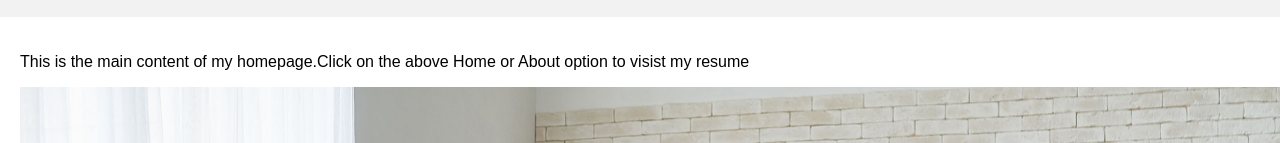
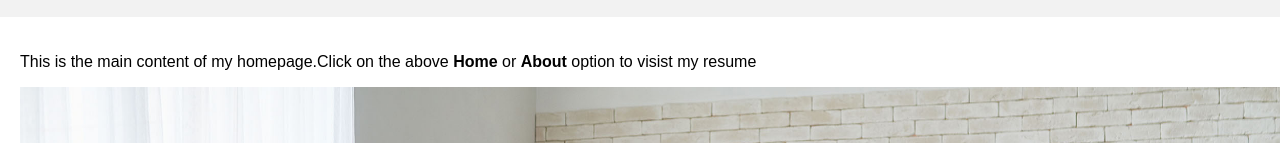
Before and after one commit to Rakshith-c/portpolio, a plain HTML site: page index.html in a window 1280 px wide. Shown: the part 189-332 px from the top of the page. Drawn offline with Linux system fonts and the light colour scheme.

Commit message:
Update index.html

```diff
--- a/index.html
+++ b/index.html
@@ -82,7 +82,7 @@
     </nav>
 
     <main class="home">
-        <p>This is the main content of my homepage.Click on the above Home or About option to visist my resume</p>
+        <p>This is the main content of my homepage.Click on the above <b>Home</b> or <b>About</b> option to visist my resume</p>
         <p><img src="./images/bg-home-office-studio.jpg" alt="no images" width="100%" height="70%"></p>
     </main>
 
```
